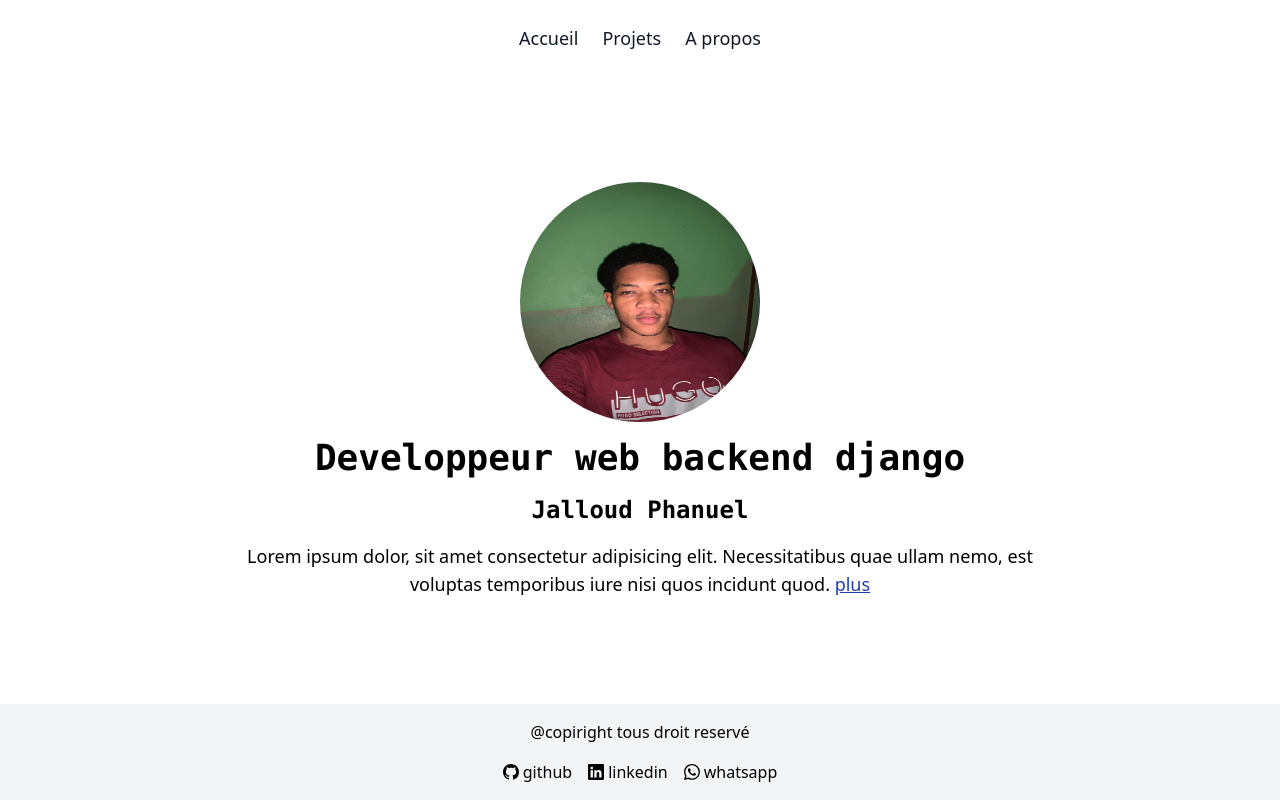
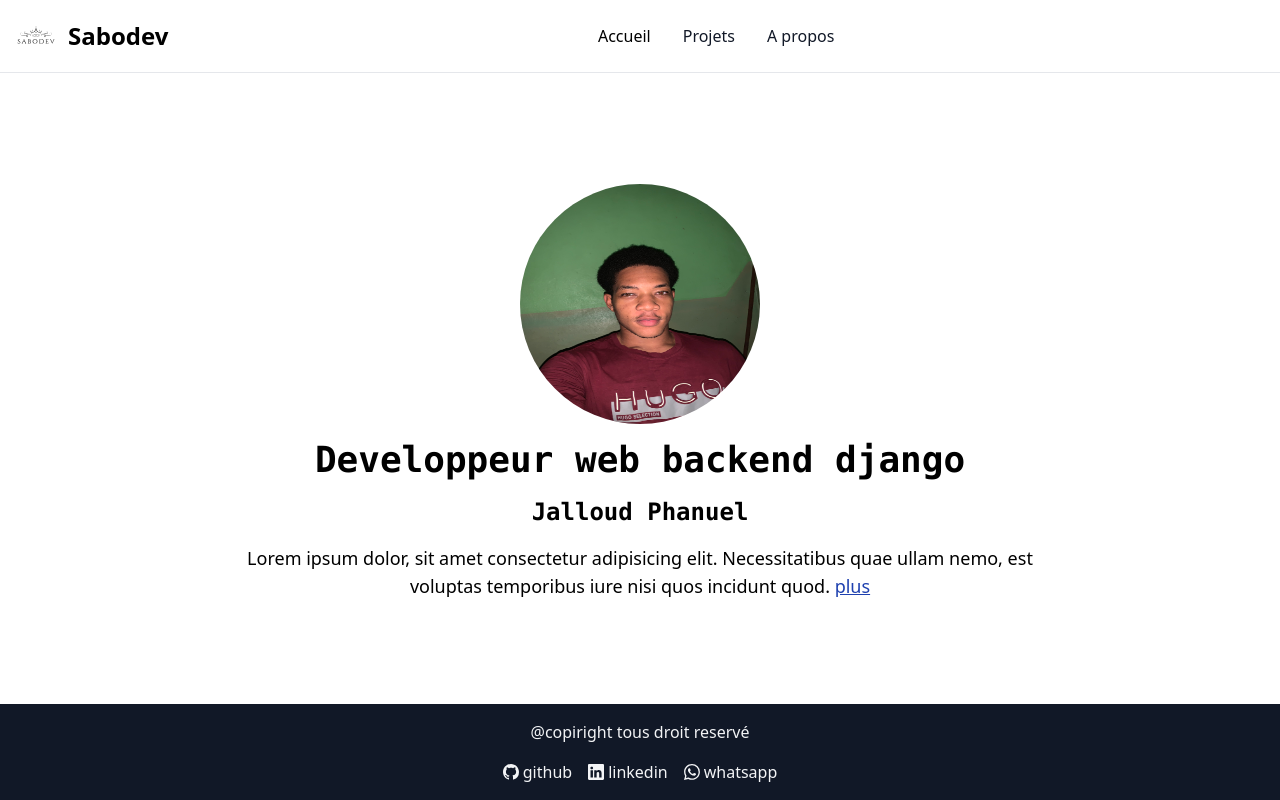
Before and after one commit to Sabo110/portfolio-django, a Django app: page / in a window 1280 px wide. Run offline with Django 5.2, Linux system fonts and the light colour scheme; some libraries are stand-ins or nearby versions.

Commit message:
mise a jour de la navbar et resposive la page projects about a index

```diff
--- a/portfolio/projects/templates/index.html
+++ b/portfolio/projects/templates/index.html
@@ -9,7 +9,7 @@
             <h1 class="text-2xl lg:text-4xl font-bold font-mono text-center mb-4">Developpeur web backend django</h1>
             <h1 class="text-xl lg:text-2xl font-bold font-mono text-center mb-4">Jalloud Phanuel</h1>
             <p class="lg:text-lg">Lorem ipsum dolor, sit amet consectetur adipisicing elit. Necessitatibus
-                quae ullam nemo, est voluptas temporibus iure nisi quos incidunt quod. <a href="" class="text-blue-800 underline">plus</a> </p>
+                quae ullam nemo, est voluptas temporibus iure nisi quos incidunt quod. <a href="{% url "about" %}" id="about" class="nav_lien text-blue-800 underline">plus</a> </p>
         </div>
     </div>
 {% endblock content %}
--- a/portfolio/projects/templates/projects.html
+++ b/portfolio/projects/templates/projects.html
@@ -2,7 +2,7 @@
 
 
 {% block content %}
-    <div class="grid grid-cols-3 gapx-x-1">
+    <div class="grid lg:grid-cols-3 md:grid-cols-2 grid-cols-1  gap-3">
         {% for project in page_obj %}
             {% include "components/card.html" %}
         {% empty %}
--- a/portfolio/templates/base.html
+++ b/portfolio/templates/base.html
@@ -11,10 +11,47 @@
 
     <div class="min-h-screen flex flex-col">
         {% include "components/navbar.html" %}
-        <div class="grow flex flex-col">{% block content %}{% endblock content %}</div>
+        <div class="grow flex flex-col mt-20 px-4 ">{% block content %}{% endblock content %}</div>
         {% include "components/footer.html" %}
     </div>
+    <script>
+    // Sélectionnez tous les éléments <a> avec la classe 'nav_lien'
+    var navLinks = document.querySelectorAll('a.nav_lien');
 
+    // Parcourez chaque lien
+    navLinks.forEach(function(link) {
+    // Ajoutez un écouteur d'événement 'click' à chaque lien
+        link.addEventListener('click', function(e) {
+            // Récupérez l'id du lien actif à partir du stockage local
+            let id = localStorage.getItem('idLink');
+            // Récupérez l'élément avec l'id recuperé
+            let element = document.getElementById(id);
+            // Ajoutez la classe 'text-blue-700' à cet élément
+            try {
+                element.classList.remove('text-blue-700');
+
+            } catch (erreur) {
+                console.log(erreur)
+            }
+            // Récupérez l'id du lien
+            let idLink = link.id;
+            // Stockez l'id lien dans le stockage local du navigateur
+            localStorage.setItem('idLink', idLink);
+        });
+    });
+    // Récupérez l'id du lien actif à partir du stockage local
+    let id = localStorage.getItem('idLink');
+    // Récupérez l'élément avec l'id recuperé
+    let element = document.getElementById(id);
+    // Ajoutez la classe 'text-blue-700' à cet élément
+    try {
+        element.classList.add('text-blue-700');
+    } catch (erreur) {
+        console.log(erreur)
+    }
+
+
+    </script>
     <script src="https://cdnjs.cloudflare.com/ajax/libs/flowbite/2.3.0/flowbite.min.js"></script>
 </body>
 </html>
--- a/portfolio/templates/components/card.html
+++ b/portfolio/templates/components/card.html
@@ -1,11 +1,11 @@
 
 
-<div class="max-w-sm bg-white border border-gray-200 rounded-lg shadow dark:bg-gray-800 dark:border-gray-700">
+<div class="mx-auto max-w-sm bg-white border border-gray-200 rounded-lg shadow dark:bg-gray-800 dark:border-gray-700">
     <a href="#">
-        <img class="rounded-t-lg h-44" src="{{ project.thumbnail.url }}" alt="" />
+        <img class="rounded-t-lg" src="{{ project.thumbnail.url }}" alt="" />
     </a>
     <div class="p-5">
-        <p class="flex gap-x-2 gap-y-2 flex-wrap">
+        <p class="flex gap-2 flex-wrap">
             {% for tech in project.techs.all %}
                 <strong class="rounded-lg px-5 py-1.5 bg-gray-100 shadow"> {{ tech }} </strong>
             {% endfor %}
--- a/portfolio/templates/components/footer.html
+++ b/portfolio/templates/components/footer.html
@@ -1,4 +1,4 @@
-<footer class="flex flex-col items-center gap-y-4 py-4 bg-gray-100">
+<footer class="flex flex-col items-center gap-y-4 py-4 bg-gray-900 text-gray-100">
     <p class="">@copiright tous droit reservé</p>
     <ul class="flex sm:flex-row flex-col gap-x-4 gap-y-2">
         <li><a href="" class="flex gap-x-1 items-center">{% include "components/github.html" %}github</a></li>
--- a/portfolio/templates/components/navbar.html
+++ b/portfolio/templates/components/navbar.html
@@ -1,7 +1,30 @@
-<nav class="py-6 bg-white text-gray-900 flex justify-center items-center">
-    <ul class="flex gap-x-6 text-lg">
-        <li><a href="">Accueil</a></li>
-        <li><a href="">Projets</a></li>
-        <li><a href="">A propos</a></li>
-    </ul>
-</nav>
+{% load static %}
+<nav class=" h-15 bg-white dark:bg-gray-900 fixed w-full z-20 top-0 start-0 border-b border-gray-200 dark:border-gray-600">
+    <div class="max-w-screen-xl flex flex-wrap items-center justify-between mx-auto p-4">
+    <a href="{% url "index" %}" class="flex items-center space-x-3 rtl:space-x-reverse">
+        <img src="{% static "images/logofinal.svg" %}" class="h-10" alt="Logo">
+        <span class="self-center text-2xl font-semibold whitespace-nowrap dark:text-white">Sabodev</span>
+    </a>
+    <div class="flex md:order-2 space-x-3 md:space-x-0 rtl:space-x-reverse">
+        <button data-collapse-toggle="navbar-sticky" type="button" class="inline-flex items-center p-2 w-10 h-10 justify-center text-sm text-gray-500 rounded-lg md:hidden hover:bg-gray-100 focus:outline-none focus:ring-2 focus:ring-gray-200 dark:text-gray-400 dark:hover:bg-gray-700 dark:focus:ring-gray-600" aria-controls="navbar-sticky" aria-expanded="false">
+          <span class="sr-only">Open main menu</span>
+          <svg class="w-5 h-5" aria-hidden="true" xmlns="http://www.w3.org/2000/svg" fill="none" viewBox="0 0 17 14">
+              <path stroke="currentColor" stroke-linecap="round" stroke-linejoin="round" stroke-width="2" d="M1 1h15M1 7h15M1 13h15"/>
+          </svg>
+      </button>
+    </div>
+    <div class="items-center justify-between hidden w-full md:flex md:w-auto md:order-1" id="navbar-sticky">
+      <ul class="flex flex-col p-4 md:p-0 mt-4 font-medium border border-gray-100 rounded-lg bg-gray-50 md:space-x-8 rtl:space-x-reverse md:flex-row md:mt-0 md:border-0 md:bg-white dark:bg-gray-800 md:dark:bg-gray-900 dark:border-gray-700">
+        <li>
+          <a href="{% url "index" %}" id="index" class="nav_lien block py-2 px-3  rounded md:bg-transparent md:hover:text-blue-700 md:p-0 md:dark:text-blue-500" aria-current="page">Accueil</a>
+        </li>
+        <li>
+          <a href="{% url "projects" %}" id="projects" class="nav_lien block py-2 px-3 text-gray-900 rounded hover:bg-gray-100 md:hover:bg-transparent md:hover:text-blue-700 md:p-0 md:dark:hover:text-blue-500 dark:text-white dark:hover:bg-gray-700 dark:hover:text-white md:dark:hover:bg-transparent dark:border-gray-700">Projets</a>
+        </li>
+        <li>
+          <a href="{% url "about" %}" id="about" class="nav_lien block py-2 px-3 text-gray-900 rounded hover:bg-gray-100 md:hover:bg-transparent md:hover:text-blue-700 md:p-0 md:dark:hover:text-blue-500 dark:text-white dark:hover:bg-gray-700 dark:hover:text-white md:dark:hover:bg-transparent dark:border-gray-700">A propos</a>
+        </li>
+      </ul>
+    </div>
+    </div>
+  </nav>
```
Also changed, not shown: portfolio/projects/static/images/logofinal.svg (added).
